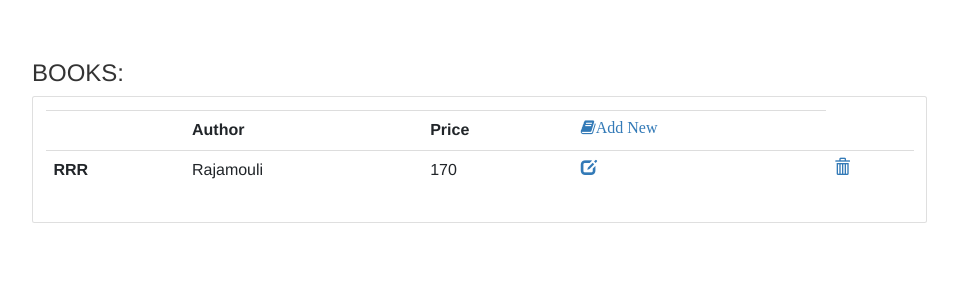
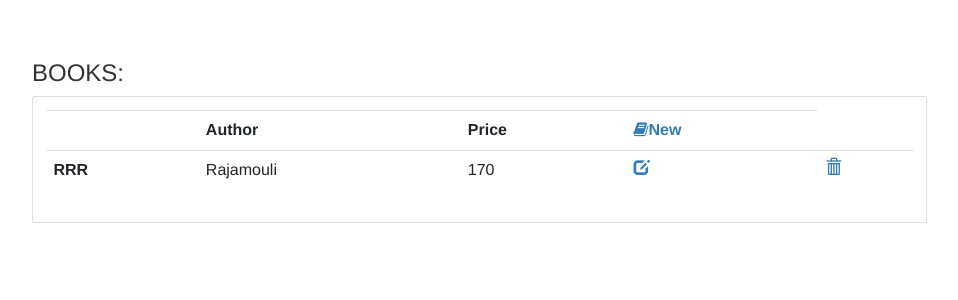
Before and after one commit to Subbu5656/bookstore, a Django app: page / in a window 1280 px wide. Shown: the part 62-362 px from the top of the page, without its empty margins (68-1026 px from the left). Run offline with Django 4.2, Linux system fonts and the light colour scheme; data comes from the database, SQL or seed files in the repository; some libraries are stand-ins or nearby versions.

Commit message:
'changes'

```diff
--- a/bookstore/templates/book/home.html
+++ b/bookstore/templates/book/home.html
@@ -16,7 +16,7 @@
                     <th>Author</th>
                     <th>Price</th>
                     <th>
-                        <a href="{% url 'addbook' %}"><i class="fa fa-book">Add New</i></a>
+                        <a href="{% url 'addbook' %}"><i class="fa fa-book"></i>New</i></a>
                     </th>
                 </tr>
                 {% for book in books %}
```
